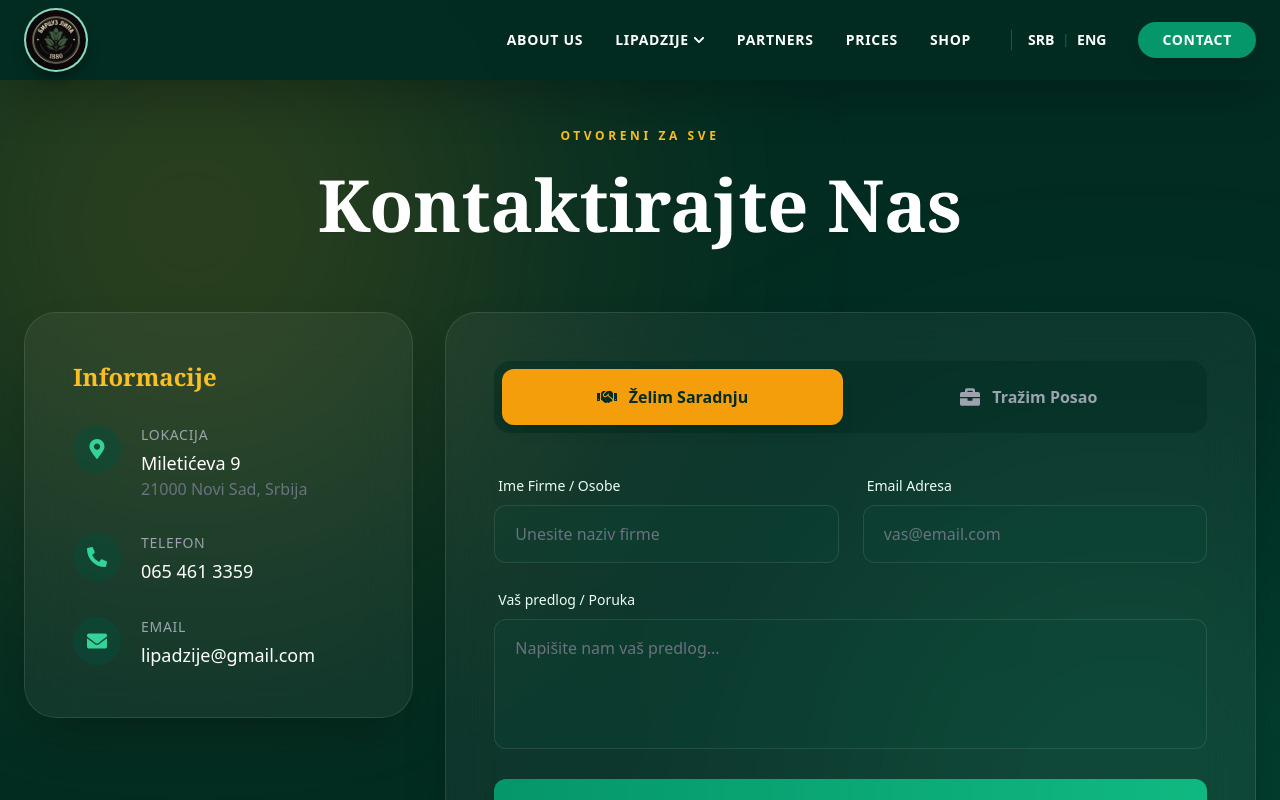
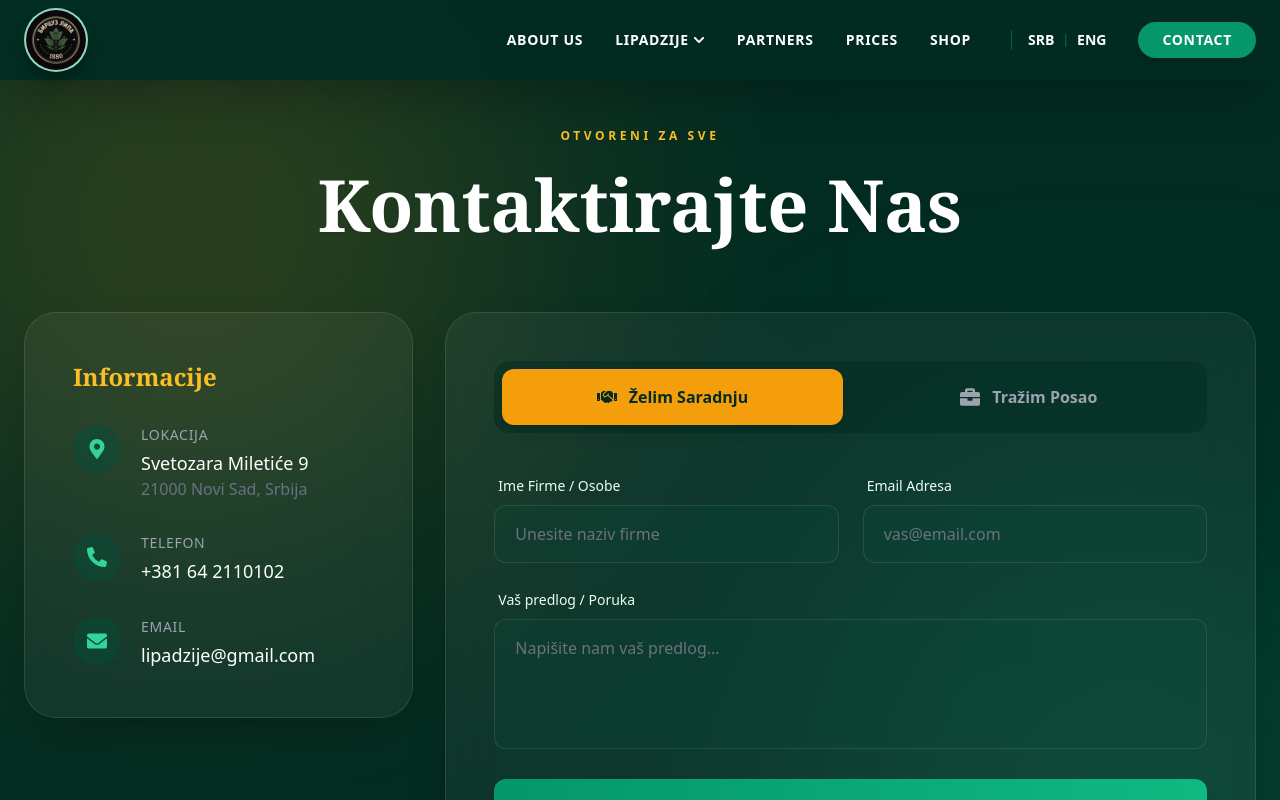
Before and after one commit to Djapedjape123/lipaBircuz, a React (Vite) app: page /kontakt in a window 1280 px wide. Shown: the top 800 px of the page. Built offline with nearby package versions, Linux system fonts and the light colour scheme.

Commit message:
jos jedadn dan

```diff
--- a/src/components/KakoDoNas.jsx
+++ b/src/components/KakoDoNas.jsx
@@ -66,6 +66,7 @@ function KakoDoNas() {
                                     <h4 className="font-bold text-emerald-950">{t('location.hours_label')}</h4>
                                     <p className="text-gray-600">{t('location.hours_week')}</p>
                                     <p className="text-gray-600">{t('location.hours_weekend')}</p>
+                                    <p className="text-gray-600">{t('location.hours_weekend1')}</p>
                                 </div>
                             </div>
 
--- a/src/i18n.js
+++ b/src/i18n.js
@@ -222,8 +222,9 @@ const resources = {
                 address_value: "Svetozara Miletića 9, Novi Sad",
                 phone_label: "Telefon za rezervacije",
                 hours_label: "Radno Vreme",
-                hours_week: "Pon - Čet: 08:00 - 00:00",
+                hours_week: "Pon - Čet: 08:00 - 23:00",
                 hours_weekend: "Pet - Sub: 08:00 - 01:00",
+                 hours_weekend1: "Nedelja: 14:00 - 23:00",
                 nav_button: "Pokreni Navigaciju",
                 pin_title: "Bircuz Lipa 1880",
                 pin_sub: "Miletićeva 9, 21000 Novi Sad"
@@ -402,7 +403,7 @@ const resources = {
                 desc: "A place where the tradition of Novi Sad meets the modern spirit. Premium drinks and memories that last.",
                 explore: "Explore",
                 visit: "Visit Us",
-                address: "Miletićeva 9",
+                address: "Svetozara Miletića 9",
                 city: "21000 Novi Sad, Serbia",
                 reservations: "Reservations:",
                 rights: "© 2026 Kafana Lipa. All rights reserved.",
@@ -450,8 +451,9 @@ const resources = {
                 address_value: "Svetozara Miletica 9, Novi Sad",
                 phone_label: "Reservation Phone",
                 hours_label: "Working Hours",
-                hours_week: "Mon - Thu: 08:00 - 00:00",
+                hours_week: "Mon - Thu: 08:00 - 23:00",
                 hours_weekend: "Fri - Sat: 08:00 - 01:00",
+                 hours_weekend1: "Sun: 14:00 - 23:00",
                 nav_button: "Start Navigation",
                 pin_title: "Bircuz Lipa 1880",
                 pin_sub: "Mileticeva 9, 21000 Novi Sad"
--- a/src/pages/Kontakt.jsx
+++ b/src/pages/Kontakt.jsx
@@ -81,7 +81,7 @@ function Kontakt() {
                                 </div>
                                 <div>
                                     <p className="text-gray-400 text-sm mb-1 uppercase tracking-wider">Lokacija</p>
-                                    <p className="text-white text-lg font-medium">Miletićeva 9</p>
+                                    <p className="text-white text-lg font-medium">Svetozara Miletiće 9</p>
                                     <p className="text-gray-500">21000 Novi Sad, Srbija</p>
                                 </div>
                             </div>
@@ -92,8 +92,8 @@ function Kontakt() {
                                 </div>
                                 <div>
                                     <p className="text-gray-400 text-sm mb-1 uppercase tracking-wider">Telefon</p>
-                                    <a href="tel:0654613359" className="text-white text-lg font-medium hover:text-amber-400 transition-colors">
-                                        065 461 3359
+                                    <a href="tel:0642110102" className="text-white text-lg font-medium hover:text-amber-400 transition-colors">
+                                        +381 64 2110102
                                     </a>
                                 </div>
                             </div>
```
